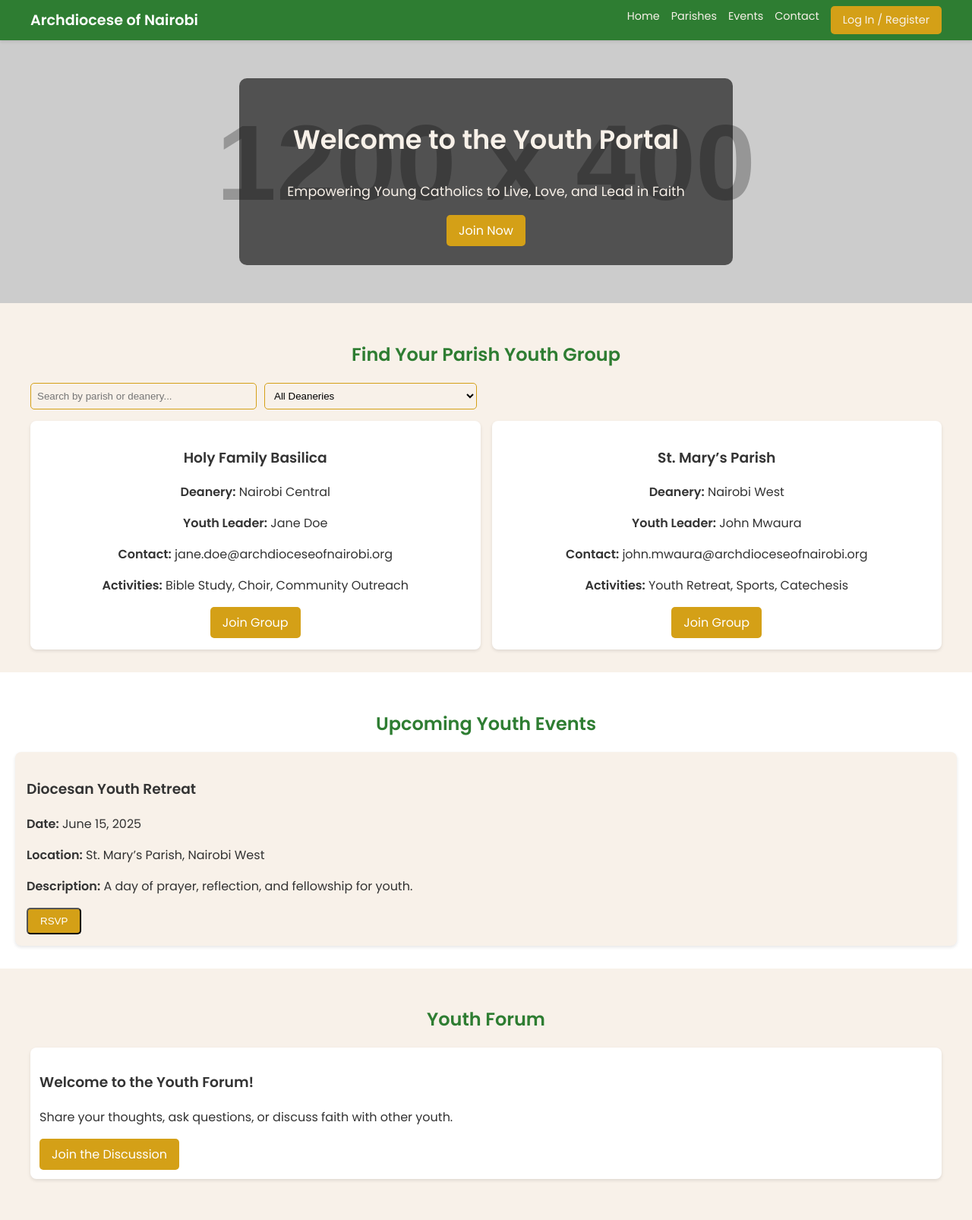
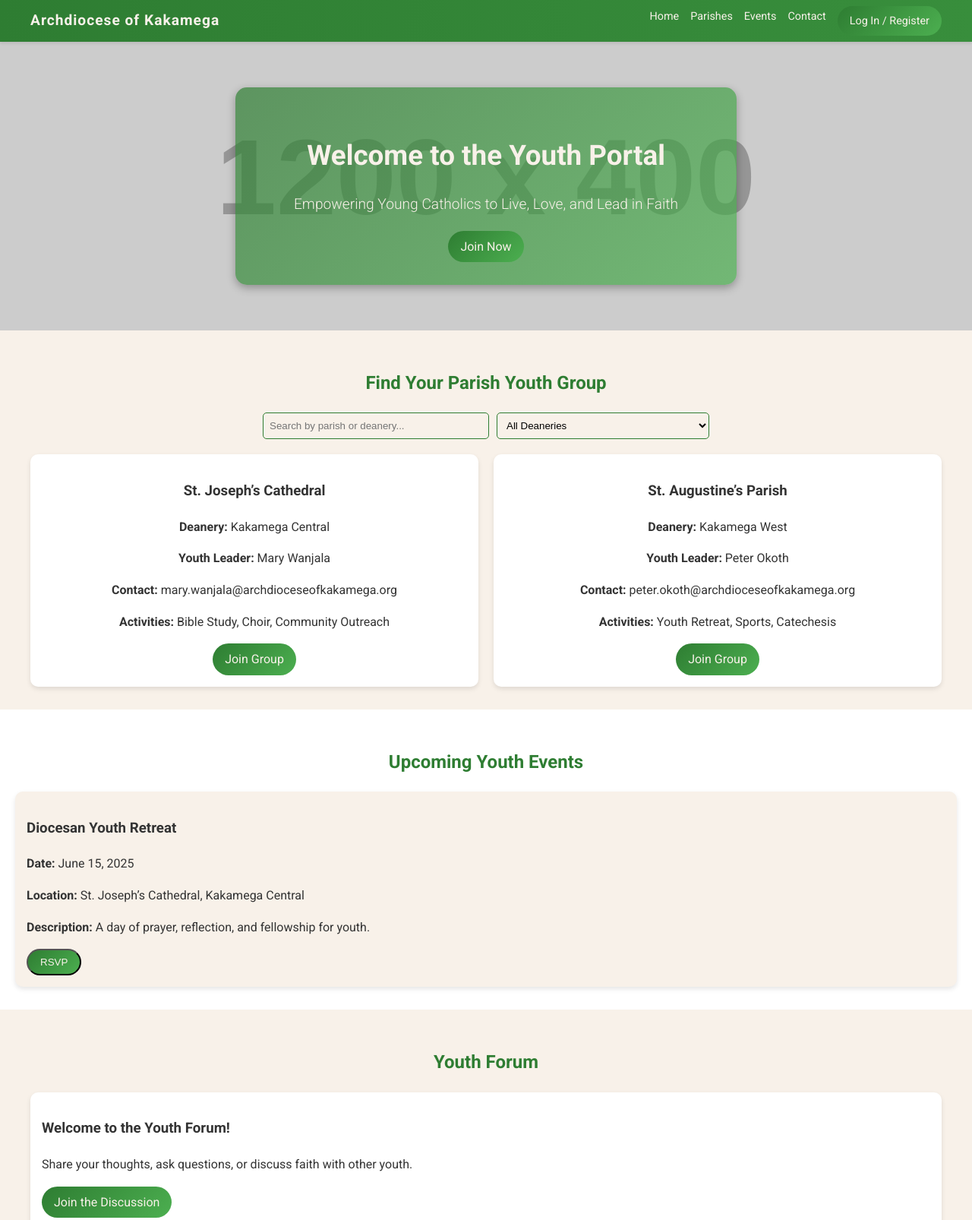
Before and after one commit to GitauMax/sample, a plain HTML site: page index.html in a window 1280 px wide. Shown: the top 1606 px of the page at 76% size. Drawn offline with Linux system fonts and the light colour scheme; placeholder pictures from the web are drawn by us.

Commit message:
Update index.html

```diff
--- a/index.html
+++ b/index.html
@@ -3,43 +3,47 @@
 <head>
     <meta charset="UTF-8">
     <meta name="viewport" content="width=device-width, initial-scale=1.0">
-    <title>Archdiocese of Nairobi Youth Portal</title>
-    <link href="https://fonts.googleapis.com/css2?family=Poppins:wght@400;600&display=swap" rel="stylesheet">
+    <title>Archdiocese of Kakamega Youth Portal</title>
+    <link href="https://fonts.googleapis.com/css2?family=Roboto:wght@300;400;700&display=swap" rel="stylesheet">
     <style>
         /* General Styles */
         body {
-            font-family: 'Poppins', sans-serif;
+            font-family: 'Roboto', sans-serif;
             margin: 0;
             padding: 0;
             background-color: #F8F1E9; /* Pearl White */
             color: #333;
+            line-height: 1.6;
         }
 
         h2 {
             text-align: center;
             color: #2E7D32; /* Green */
+            font-weight: 700;
+            margin-bottom: 20px;
         }
 
         .btn {
             display: inline-block;
             padding: 8px 16px;
-            background-color: #D4A017; /* Gold */
-            color: #fff;
+            background: linear-gradient(135deg, #2E7D32, #4CAF50); /* Green gradient */
+            color: #F8F1E9;
             text-decoration: none;
-            border-radius: 5px;
-            transition: background-color 0.3s, transform 0.2s;
+            border-radius: 25px;
+            transition: transform 0.3s, box-shadow 0.3s;
+            font-weight: 400;
         }
 
         .btn:hover {
-            background-color: #e0b93a; /* Lighter Gold */
-            transform: scale(1.05);
+            transform: translateY(-2px);
+            box-shadow: 0 4px 8px rgba(0, 0, 0, 0.2);
         }
 
         /* Header and Navbar */
         header {
-            background-color: #2E7D32; /* Green */
-            color: #fff;
-            padding: 8px 15px; /* Reduced height */
+            background: linear-gradient(90deg, #2E7D32, #388E3C); /* Green gradient */
+            color: #F8F1E9;
+            padding: 8px 15px; /* Compact height ~25px */
             position: sticky;
             top: 0;
             z-index: 100;
@@ -56,7 +60,8 @@
 
         .logo {
             font-size: 1.2em;
-            font-weight: 600;
+            font-weight: 700;
+            letter-spacing: 1px;
         }
 
         .nav-links {
@@ -68,13 +73,14 @@
         }
 
         .nav-links li a {
-            color: #F8F1E9; /* Pearl White */
+            color: #F8F1E9;
             text-decoration: none;
             font-size: 0.9em;
+            transition: color 0.3s;
         }
 
         .nav-links li a:hover {
-            color: #D4A017; /* Gold */
+            color: #A5D6A7; /* Light green for hover */
         }
 
         /* Hamburger Menu */
@@ -83,12 +89,17 @@
             font-size: 1.2em;
             cursor: pointer;
             color: #F8F1E9;
+            transition: transform 0.3s;
+        }
+
+        .hamburger:hover {
+            transform: rotate(90deg);
         }
 
         /* Language Toggle */
         .lang-toggle {
             position: absolute;
-            top: 10px;
+            top: 8px;
             right: 60px;
         }
 
@@ -97,36 +108,41 @@
             border-radius: 5px;
             background-color: #F8F1E9;
             color: #2E7D32;
+            border: 1px solid #2E7D32;
         }
 
         /* Welcome Section */
         #welcome {
-            background: url('https://via.placeholder.com/1200x400/2E7D32/fff?text=Youth+Retreat') center/cover no-repeat;
+            background: url('https://via.placeholder.com/1200x400/2E7D32/fff?text=Kakamega+Youth+Retreat') center/cover no-repeat;
             text-align: center;
-            padding: 50px 20px;
+            padding: 60px 20px;
             color: #F8F1E9;
-            animation: fadeIn 1s ease-in;
+            animation: fadeIn 1.5s ease-in;
         }
 
         .banner {
-            background-color: rgba(0, 0, 0, 0.6);
-            padding: 25px;
-            border-radius: 10px;
+            background: linear-gradient(135deg, rgba(46, 125, 50, 0.7), rgba(76, 175, 80, 0.7));
+            padding: 30px;
+            border-radius: 15px;
             max-width: 600px;
             margin: 0 auto;
+            box-shadow: 0 4px 12px rgba(0, 0, 0, 0.3);
         }
 
         .banner h1 {
-            font-size: 2.2em;
+            font-size: 2.3em;
+            font-weight: 700;
+            margin-bottom: 10px;
         }
 
         .banner p {
-            font-size: 1.1em;
+            font-size: 1.2em;
+            font-weight: 300;
         }
 
         @keyframes fadeIn {
-            from { opacity: 0; }
-            to { opacity: 1; }
+            from { opacity: 0; transform: translateY(20px); }
+            to { opacity: 1; transform: translateY(0); }
         }
 
         /* Parishes Section */
@@ -139,36 +155,44 @@
         .filter-search {
             display: flex;
             gap: 10px;
-            margin-bottom: 15px;
+            margin-bottom: 20px;
             flex-wrap: wrap;
+            justify-content: center;
         }
 
         #search-parish, #search-parish-sw, #deanery-filter {
             padding: 8px;
-            border: 1px solid #D4A017; /* Gold */
+            border: 1px solid #2E7D32;
             border-radius: 5px;
             width: 100%;
             max-width: 280px;
             background-color: #F8F1E9;
+            transition: border-color 0.3s;
+        }
+
+        #search-parish:focus, #search-parish-sw:focus, #deanery-filter:focus {
+            border-color: #4CAF50;
+            outline: none;
         }
 
         .parish-list {
             display: grid;
             grid-template-columns: repeat(auto-fit, minmax(240px, 1fr));
-            gap: 15px;
+            gap: 20px;
         }
 
         .parish-card {
             background-color: #fff;
             padding: 15px;
-            border-radius: 8px;
-            box-shadow: 0 2px 4px rgba(0, 0, 0, 0.1);
+            border-radius: 10px;
+            box-shadow: 0 3px 6px rgba(0, 0, 0, 0.1);
             text-align: center;
-            transition: transform 0.3s;
+            transition: transform 0.3s, box-shadow 0.3s;
         }
 
         .parish-card:hover {
             transform: translateY(-5px);
+            box-shadow: 0 6px 12px rgba(0, 0, 0, 0.2);
         }
 
         /* Events Section */
@@ -180,14 +204,19 @@
         .event-list {
             display: grid;
             grid-template-columns: repeat(auto-fit, minmax(240px, 1fr));
-            gap: 15px;
+            gap: 20px;
         }
 
         .event-card {
             background-color: #F8F1E9;
             padding: 15px;
-            border-radius: 8px;
-            box-shadow: 0 2px 4px rgba(0, 0, 0, 0.1);
+            border-radius: 10px;
+            box-shadow: 0 3px 6px rgba(0, 0, 0, 0.1);
+            transition: transform 0.3s;
+        }
+
+        .event-card:hover {
+            transform: translateY(-3px);
         }
 
         /* Registration/Login/Dashboard Sections */
@@ -199,27 +228,33 @@
 
         .form-container {
             background-color: #fff;
-            padding: 15px;
-            border-radius: 8px;
-            box-shadow: 0 2px 4px rgba(0, 0, 0, 0.1);
+            padding: 20px;
+            border-radius: 10px;
+            box-shadow: 0 3px 6px rgba(0, 0, 0, 0.1);
         }
 
         form {
             display: flex;
             flex-direction: column;
-            gap: 8px;
+            gap: 10px;
         }
 
         form label {
-            font-weight: 600;
+            font-weight: 400;
             color: #2E7D32;
         }
 
         form input, form select {
             padding: 8px;
-            border: 1px solid #D4A017;
+            border: 1px solid #2E7D32;
             border-radius: 5px;
             background-color: #F8F1E9;
+            transition: border-color 0.3s;
+        }
+
+        form input:focus, form select:focus {
+            border-color: #4CAF50;
+            outline: none;
         }
 
         /* Login Modal */
@@ -238,10 +273,11 @@
 
         .modal-content {
             background-color: #fff;
-            padding: 15px;
-            border-radius: 8px;
+            padding: 20px;
+            border-radius: 10px;
             max-width: 380px;
             width: 90%;
+            box-shadow: 0 4px 12px rgba(0, 0, 0, 0.3);
         }
 
         .close-btn {
@@ -249,6 +285,11 @@
             font-size: 1.3em;
             cursor: pointer;
             color: #2E7D32;
+            transition: color 0.3s;
+        }
+
+        .close-btn:hover {
+            color: #4CAF50;
         }
 
         /* Forum Section */
@@ -260,17 +301,17 @@
 
         .forum-post {
             background-color: #fff;
-            padding: 12px;
-            border-radius: 8px;
-            margin-bottom: 10px;
-            box-shadow: 0 2px 4px rgba(0, 0, 0, 0.1);
+            padding: 15px;
+            border-radius: 10px;
+            margin-bottom: 15px;
+            box-shadow: 0 3px 6px rgba(0, 0, 0, 0.1);
         }
 
         /* Contact Section */
         #contact {
             padding: 30px 20px;
             text-align: center;
-            background-color: #2E7D32;
+            background: linear-gradient(135deg, #2E7D32, #4CAF50);
             color: #F8F1E9;
         }
 
@@ -278,7 +319,7 @@
         footer {
             text-align: center;
             padding: 15px;
-            background-color: #333;
+            background-color: #2E7D32;
             color: #F8F1E9;
         }
 
@@ -291,8 +332,9 @@
                 top: 25px;
                 left: 0;
                 width: 100%;
-                background-color: #2E7D32;
+                background: linear-gradient(90deg, #2E7D32, #388E3C);
                 padding: 10px;
+                box-shadow: 0 2px 4px rgba(0, 0, 0, 0.1);
             }
 
             .nav-links.active {
@@ -309,11 +351,12 @@
             }
 
             .banner h1 {
-                font-size: 1.6em;
+                font-size: 1.8em;
             }
 
             .filter-search {
                 flex-direction: column;
+                align-items: center;
             }
         }
     </style>
@@ -330,11 +373,11 @@
     <!-- Header with Hamburger Menu -->
     <header>
         <nav>
-            <div class="logo">Archdiocese of Nairobi</div>
+            <div class="logo">Archdiocese of Kakamega</div>
             <div class="hamburger">☰</div>
             <ul class="nav-links">
-                <li><a href="https://archdioceseofnairobi.org/" data-lang="en">Home</a>
-                    <a href="https://archdioceseofnairobi.org/" data-lang="sw" style="display: none;">Nyumbani</a></li>
+                <li><a href="https://archdioceseofkakamega.org/" data-lang="en">Home</a>
+                    <a href="https://archdioceseofkakamega.org/" data-lang="sw" style="display: none;">Nyumbani</a></li>
                 <li><a href="#parishes" data-lang="en">Parishes</a>
                     <a href="#parishes" data-lang="sw" style="display: none;">Parokia</a></li>
                 <li><a href="#events" data-lang="en">Events</a>
@@ -368,9 +411,9 @@
             <input type="text" id="search-parish-sw" placeholder="Tafuta kwa parokia au jimbo..." data-lang="sw" style="display: none;">
             <select id="deanery-filter">
                 <option value="">All Deaneries</option>
-                <option value="Nairobi Central">Nairobi Central</option>
-                <option value="Nairobi West">Nairobi West</option>
-                <option value="Nairobi East">Nairobi East</option>
+                <option value="Kakamega Central">Kakamega Central</option>
+                <option value="Kakamega East">Kakamega East</option>
+                <option value="Kakamega West">Kakamega West</option>
             </select>
         </div>
         <div class="parish-list">
@@ -387,7 +430,7 @@
                 <h3 data-lang="en">Diocesan Youth Retreat</h3>
                 <h3 data-lang="sw" style="display: none;">Retreat ya Vijana ya Dayosisi</h3>
                 <p><strong data-lang="en">Date:</strong><strong data-lang="sw" style="display: none;">Tarehe:</strong> June 15, 2025</p>
-                <p><strong data-lang="en">Location:</strong><strong data-lang="sw" style="display: none;">Mahali:</strong> St. Mary’s Parish, Nairobi West</p>
+                <p><strong data-lang="en">Location:</strong><strong data-lang="sw" style="display: none;">Mahali:</strong> St. Joseph’s Cathedral, Kakamega Central</p>
                 <p data-lang="en"><strong>Description:</strong> A day of prayer, reflection, and fellowship for youth.</p>
                 <p data-lang="sw" style="display: none;"><strong>Maelezo:</strong> Siku ya sala, tafakari, na ushirika kwa vijana.</p>
                 <button class="btn rsvp-btn" data-event="retreat">RSVP</button>
@@ -426,8 +469,8 @@
                 <select id="parish" required>
                     <option value="" data-lang="en">Select Parish</option>
                     <option value="" data-lang="sw" style="display: none;">Chagua Parokia</option>
-                    <option value="holy-family">Holy Family Basilica</option>
-                    <option value="st-marys">St. Mary’s Parish</option>
+                    <option value="st-josephs">St. Joseph’s Cathedral</option>
+                    <option value="st-augustines">St. Augustine’s Parish</option>
                 </select>
                 <label for="password" data-lang="en">Password</label>
                 <label for="password" data-lang="sw" style="display: none;">Nenosiri</label>
@@ -483,34 +526,34 @@
     <section id="contact">
         <h2 data-lang="en">Contact Us</h2>
         <h2 data-lang="sw" style="display: none;">Wasiliana Nasi</h2>
-        <p data-lang="en">Email: youth@archdioceseofnairobi.org</p>
-        <p data-lang="sw" style="display: none;">Barua Pepe: vijana@archdioceseofnairobi.org</p>
-        <p>Phone: +254 123 456 789</p>
-        <p>WhatsApp: +254 987 654 321</p>
-        <a href="https://wa.me/+254987654321" class="btn" data-lang="en">Join Our WhatsApp Group</a>
-        <a href="https://wa.me/+254987654321" class="btn" data-lang="sw" style="display: none;">Jiunge na Kikundi chetu cha WhatsApp</a>
+        <p data-lang="en">Email: youth@archdioceseofkakamega.org</p>
+        <p data-lang="sw" style="display: none;">Barua Pepe: vijana@archdioceseofkakamega.org</p>
+        <p>Phone: +254 987 654 321</p>
+        <p>WhatsApp: +254 123 456 789</p>
+        <a href="https://wa.me/+254123456789" class="btn" data-lang="en">Join Our WhatsApp Group</a>
+        <a href="https://wa.me/+254123456789" class="btn" data-lang="sw" style="display: none;">Jiunge na Kikundi chetu cha WhatsApp</a>
     </section>
 
     <!-- Footer -->
     <footer>
-        <p>© 2025 Archdiocese of Nairobi. All rights reserved.</p>
+        <p>© 2025 Archdiocese of Kakamega. All rights reserved.</p>
     </footer>
 
     <script>
         // Sample Data
         const parishes = [
             {
-                name: "Holy Family Basilica",
-                deanery: "Nairobi Central",
-                leader: "Jane Doe",
-                contact: "jane.doe@archdioceseofnairobi.org",
+                name: "St. Joseph’s Cathedral",
+                deanery: "Kakamega Central",
+                leader: "Mary Wanjala",
+                contact: "mary.wanjala@archdioceseofkakamega.org",
                 activities: "Bible Study, Choir, Community Outreach"
             },
             {
-                name: "St. Mary’s Parish",
-                deanery: "Nairobi West",
-                leader: "John Mwaura",
-                contact: "john.mwaura@archdioceseofnairobi.org",
+                name: "St. Augustine’s Parish",
+                deanery: "Kakamega West",
+                leader: "Peter Okoth",
+                contact: "peter.okoth@archdioceseofkakamega.org",
                 activities: "Youth Retreat, Sports, Catechesis"
             }
         ];
@@ -521,7 +564,7 @@
                 name: "Diocesan Youth Retreat",
                 nameSw: "Retreat ya Vijana ya Dayosisi",
                 date: "June 15, 2025",
-                location: "St. Mary’s Parish, Nairobi West",
+                location: "St. Joseph’s Cathedral, Kakamega Central",
                 description: "A day of prayer, reflection, and fellowship for youth.",
                 descriptionSw: "Siku ya sala, tafakari, na ushirika kwa vijana."
             }
@@ -673,4 +716,4 @@
         });
     </script>
 </body>
-    </html>
+</html>
```
